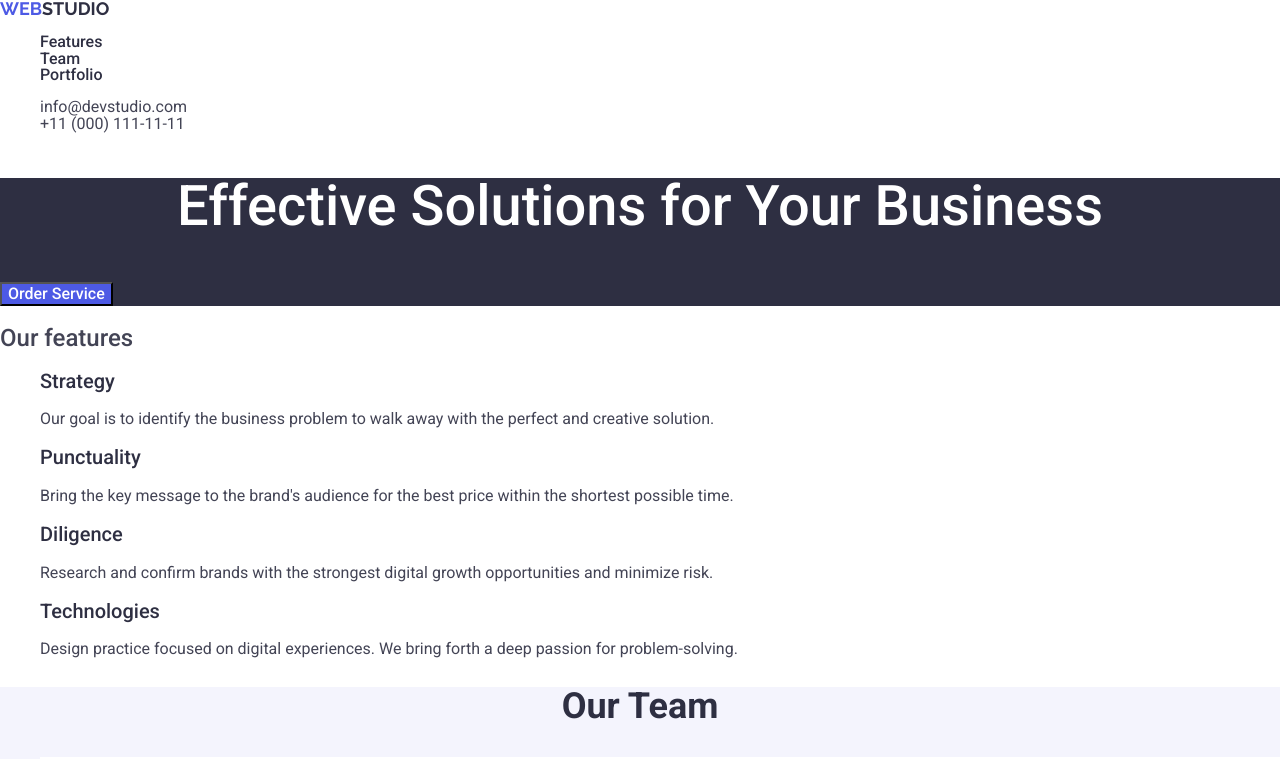
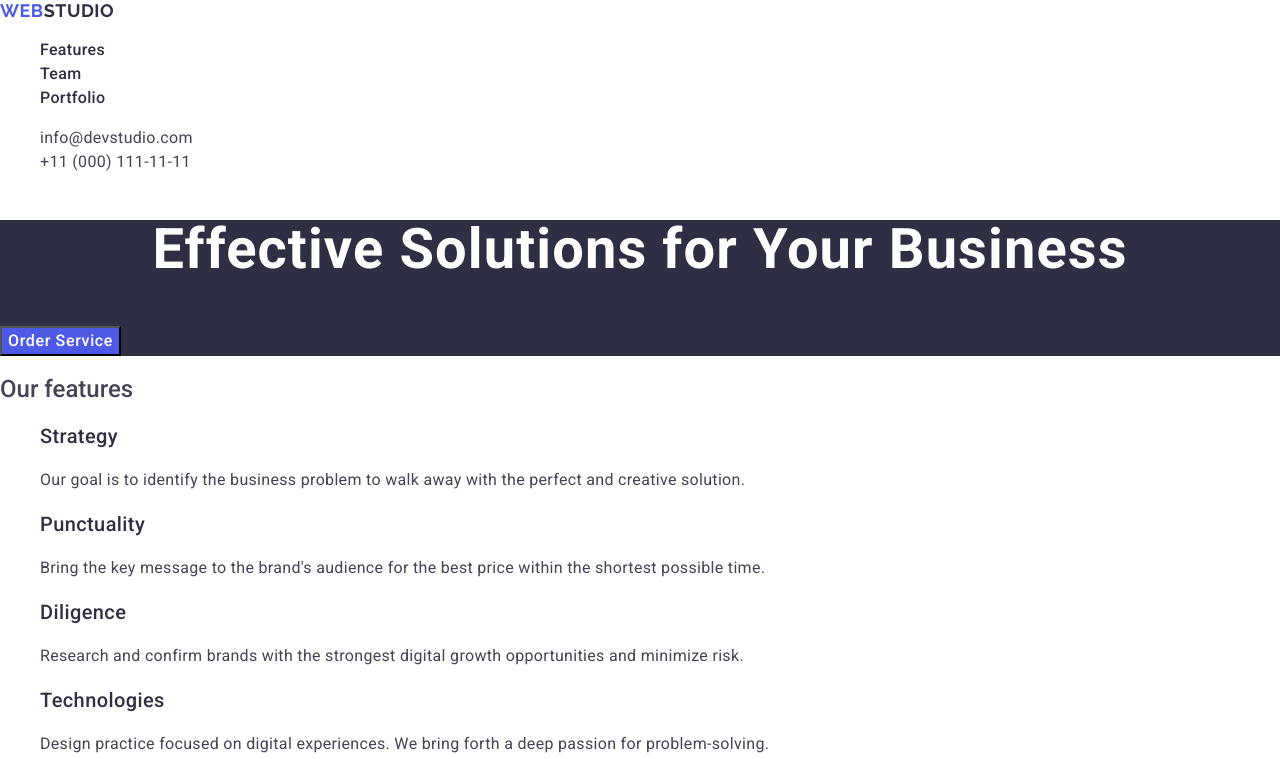
Before and after one commit to orxen3-dot/goit-markup-hw-02, a plain HTML site: page index.html in a window 1280 px wide. Shown: the top 759 px of the page. Drawn offline with nearby package versions, Linux system fonts and the light colour scheme.

Commit message:
Fix Mistakes2.0

```diff
--- a/css/common.css
+++ b/css/common.css
@@ -2,7 +2,6 @@ body {
     font-family: 'Roboto', sans-serif;
 color: #434455;
 background-color: #ffffff;
-line-height: 1.02;
 }
 h1,
 h2,
--- a/css/features.css
+++ b/css/features.css
@@ -1,4 +1,10 @@
 .features-list h3 {
 font-size: 20px;
 color: #2e2f42;
+line-height: 1.2;
+letter-spacing: 0.02em;
 }
+.features-list p {
+    line-height: 1.5;
+    letter-spacing: 0.02em;
+}
--- a/css/footer.css
+++ b/css/footer.css
@@ -3,7 +3,7 @@
 }
 .footer-text {
     color: #F4F4FD;
-    letter-spacing: 1.02;
+    letter-spacing: 0.02em;
     line-height: 1.5;
 }
 .footer > .logo {
@@ -11,7 +11,7 @@
 }
 .footer .logo {
 font-weight: bold;
-line-height: 1.16;
-letter-spacing: 1.03;
+line-height: 1.2em;
+letter-spacing: 0.03em;
 
 }
--- a/css/header.css
+++ b/css/header.css
@@ -2,10 +2,11 @@
     font-family: 'Raleway', sans-serif;
     font-size: 18px;
     color: #2E2F42;
-    letter-spacing: 1.03;
+    letter-spacing: 0.03em;
     text-transform: uppercase;
     text-decoration: none;
     font-weight: bold;
+    line-height: 1.2em;
 }
 .logo .web {
     color: #4D5AE5;
@@ -14,7 +15,8 @@
     color: #2E2F42;
     text-decoration: none;
     font-weight: 500;
-    letter-spacing: inherit;
+    letter-spacing: 0.02em;
+    line-height: 1.5;
 }
 .nav .nav-link:hover,
 .nav .nav-link:focus {
@@ -24,7 +26,8 @@
     color: currentColor;
     text-decoration: none;
     font-style: normal;
-    letter-spacing: inherit;
+    letter-spacing: 0.02em;
+    line-height: 1.5;
 }
 .adress a:hover,
 .adress a:focus {
--- a/css/hero.css
+++ b/css/hero.css
@@ -2,6 +2,9 @@
 text-align: center;
 color: #ffffff;
 font-size: 56px;
+font-weight: bold;
+line-height: 1.07;
+letter-spacing: 0.02em;
 }
 .hero {
     background-color: #2E2F42;
@@ -13,7 +16,9 @@ font-size: 56px;
     color: #ffffff;
     background-color: #4D5AE5;
     font-weight: 500;
-    letter-spacing: 1.04;
+    letter-spacing: 0.04em;
+    font-size: 16px;
+    line-height: 1.5;
 }
 .button:hover,
 .button:focus {
--- a/css/portfolio.css
+++ b/css/portfolio.css
@@ -4,13 +4,15 @@
     font-size: 36px;
     line-height: 1.11;
     font-weight: bold;
+    letter-spacing: 0.02em;
 }
-.section-title h3 {
+.portfolio-list h3 {
     font-size: 20px;
     letter-spacing: 0.02em;
+    line-height: 1.2;
     color: #2E2F42;
 }
-.section-title p {
+.portfolio-list p {
    color:#434455;
    letter-spacing: 0.02em;
    line-height: 1.5;
--- a/css/team.css
+++ b/css/team.css
@@ -7,6 +7,7 @@
     font-size: 36px;
     line-height: 1.11;
     font-weight: bold;
+    letter-spacing: 0.02em;
 }
 .team-list h3,
 .team-list p {
@@ -19,8 +20,10 @@
     font-size: 20px;
     letter-spacing: 0.02em;
     color: #2E2F42;
+    line-height: 1.2;
 }
 .team-list p {
    color:#434455;
    letter-spacing: 0.02em;
+    line-height: 1.5;
 }
--- a/index.html
+++ b/index.html
@@ -86,7 +86,7 @@
 </section>
 <section id="portfolio">
     <h2 class="section-title">Our Portfolio</h2>
-    <ul>
+    <ul class="portfolio-list">
         <li>
             <img src="./images/portfolio-1.jpg" width="360" height="300" alt="photo portfolio 1" />
             <h3>Banking App</h3>
```
